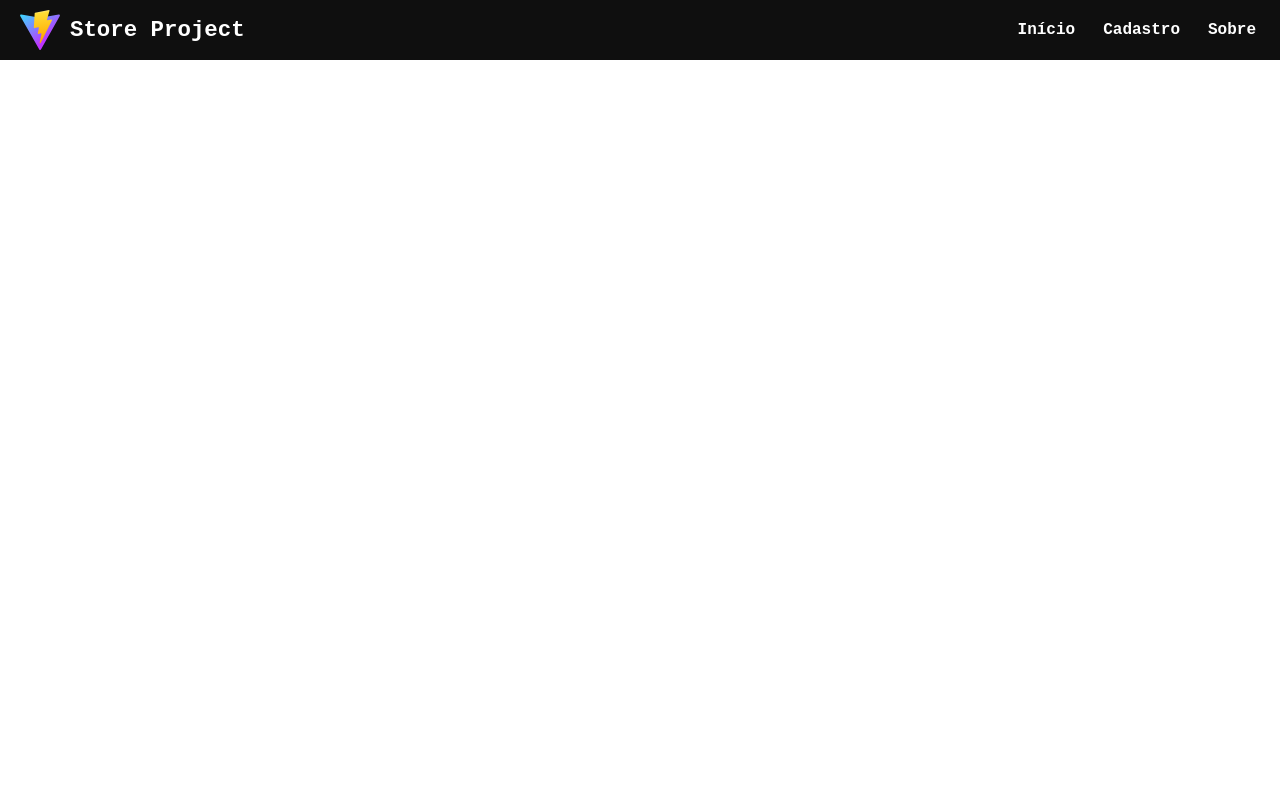
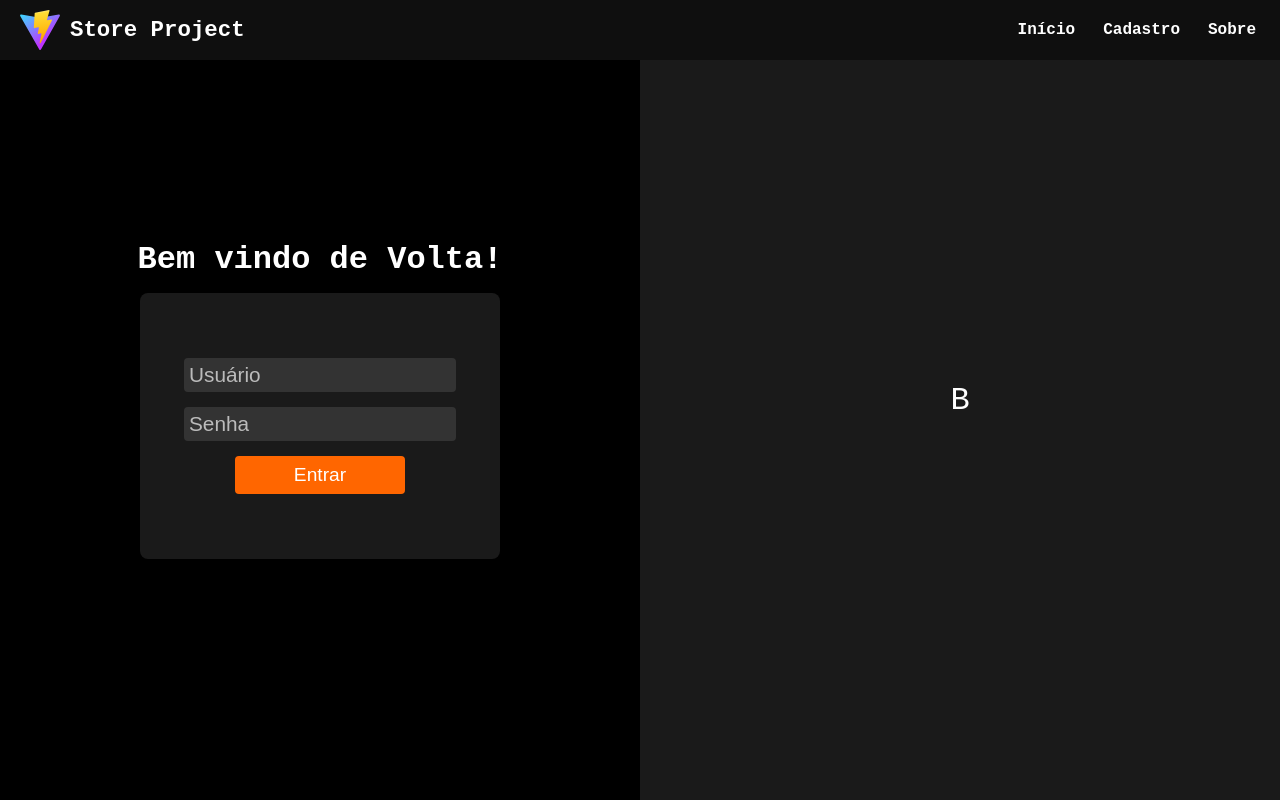
Before and after one commit to EstelaLacerda/store-project, a React app in the folder frontend/: page / in a window 1280 px wide. Built offline with nearby package versions, Linux system fonts and the light colour scheme; the HTML template or start-up script is replaced by a standard one.

Commit message:
add: begin index page

```diff
--- a/frontend/src/pages/Index.jsx
+++ b/frontend/src/pages/Index.jsx
@@ -1,9 +1,25 @@
 import Header from "../components/Header";
+import "./style/Index.css";
 
 export default function Index() {
     return (
-        <>
+        <div className="full-screen-layout">
             <Header />
-        </>
+            <div className="container">
+                <div className="side-a">
+                    <span className="side-title">
+                        Bem vindo de Volta!
+                    </span>
+                    <form className="login-form">
+                        <input type="text" placeholder="Usuário" className="input-field" />
+                        <input type="password" placeholder="Senha" className="input-field" />
+                        <button type="submit" className="submit-button">Entrar</button>
+                    </form>
+                </div>
+                <div className="side-b">
+                    B
+                </div>
+            </div>
+        </div>
     );
 }
--- a/frontend/src/pages/style/Index.css
+++ b/frontend/src/pages/style/Index.css
@@ -0,0 +1,90 @@
+body {
+    margin: 0;
+    padding: 0;
+    height: 100%;
+    font-family: 'Courier New', Courier, monospace;
+}
+
+.full-screen-layout {
+    height: 100vh;
+    display: flex;
+    flex-direction: column;
+}
+
+.container {
+    width: 100%;
+    flex-grow: 1;
+    margin: 0 auto;
+    display: flex;
+}
+
+.side-a {
+    background-color: #000;
+    flex: 1;
+    display: flex;
+    flex-direction: column;
+    justify-content: center;
+    align-items: center;
+    gap: 15px;
+    color: white;
+    font-size: 2em;
+    padding: 20px;
+}
+
+.side-b {
+    background-color: #1a1a1a;
+    flex: 1;
+    display: flex;
+    justify-content: center;
+    align-items: center;
+    color: white;
+    font-size: 2em;
+    padding: 20px;
+}
+
+.side-title {
+    font-weight: 900;
+}
+
+.login-form {
+    display: flex;
+    background-color: #1a1a1a;
+    padding: 10px;
+    border-radius: 8px;
+    flex-direction: column;
+    justify-content: center;
+    align-items: center;
+    gap: 15px;
+    width: 60%;
+    height: 35%;
+}
+
+.input-field {
+    width: 80%;
+    padding: 5px;
+    border: none;
+    border-radius: 4px;
+    font-size: 1.3rem;
+    background-color: #333333;
+    color: white;
+}
+
+.input-field::placeholder {
+    color: #bbbbbb;
+}
+
+.submit-button {
+    width: 50%;
+    padding: 8px;
+    border: none;
+    border-radius: 4px;
+    background-color: #ff6600;
+    color: white;
+    font-size: 1.2rem;
+    cursor: pointer;
+    transition: background-color 0.3s ease;
+}
+
+.submit-button:hover {
+    background-color: #e65c00;
+}
```
